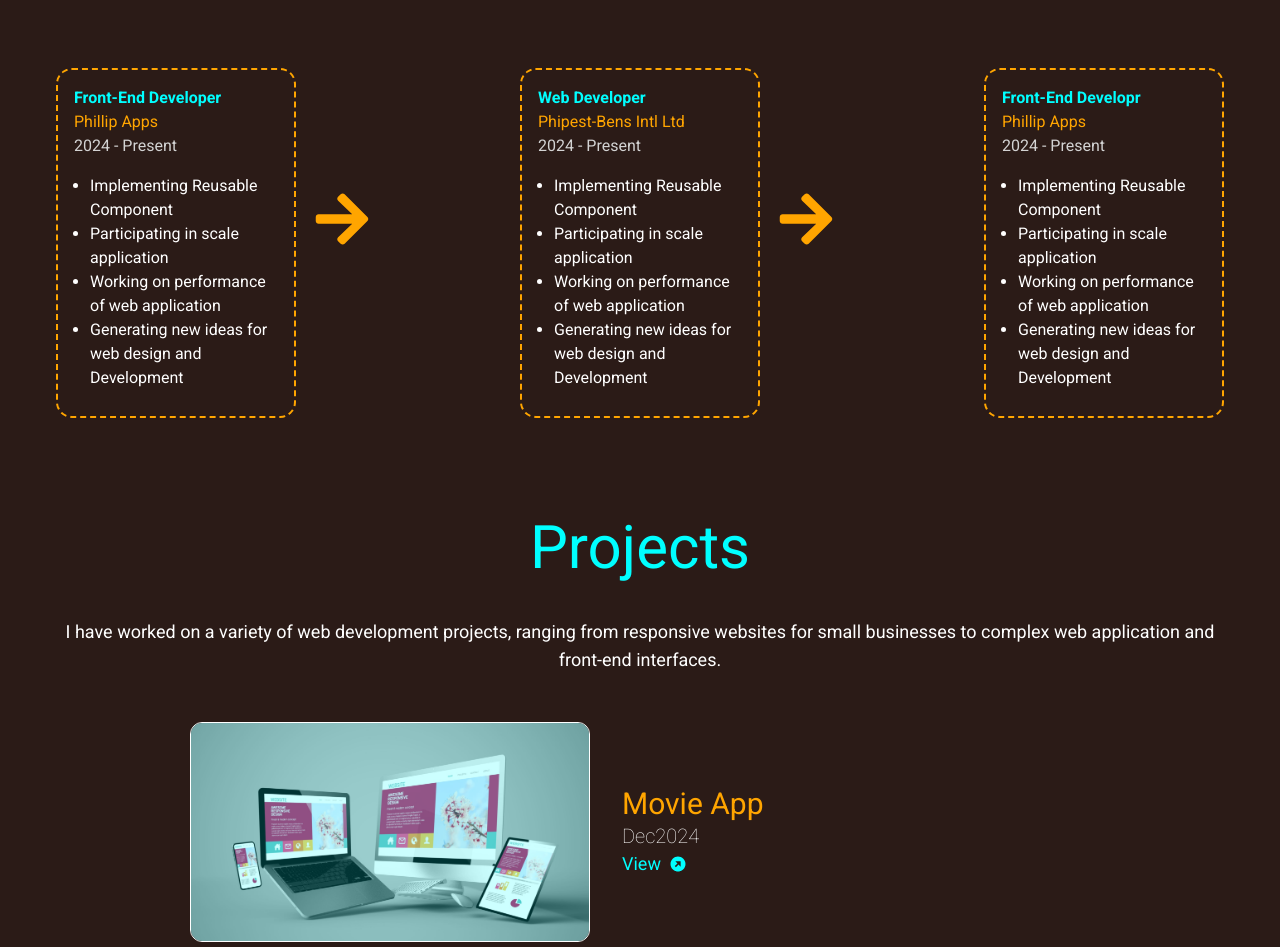
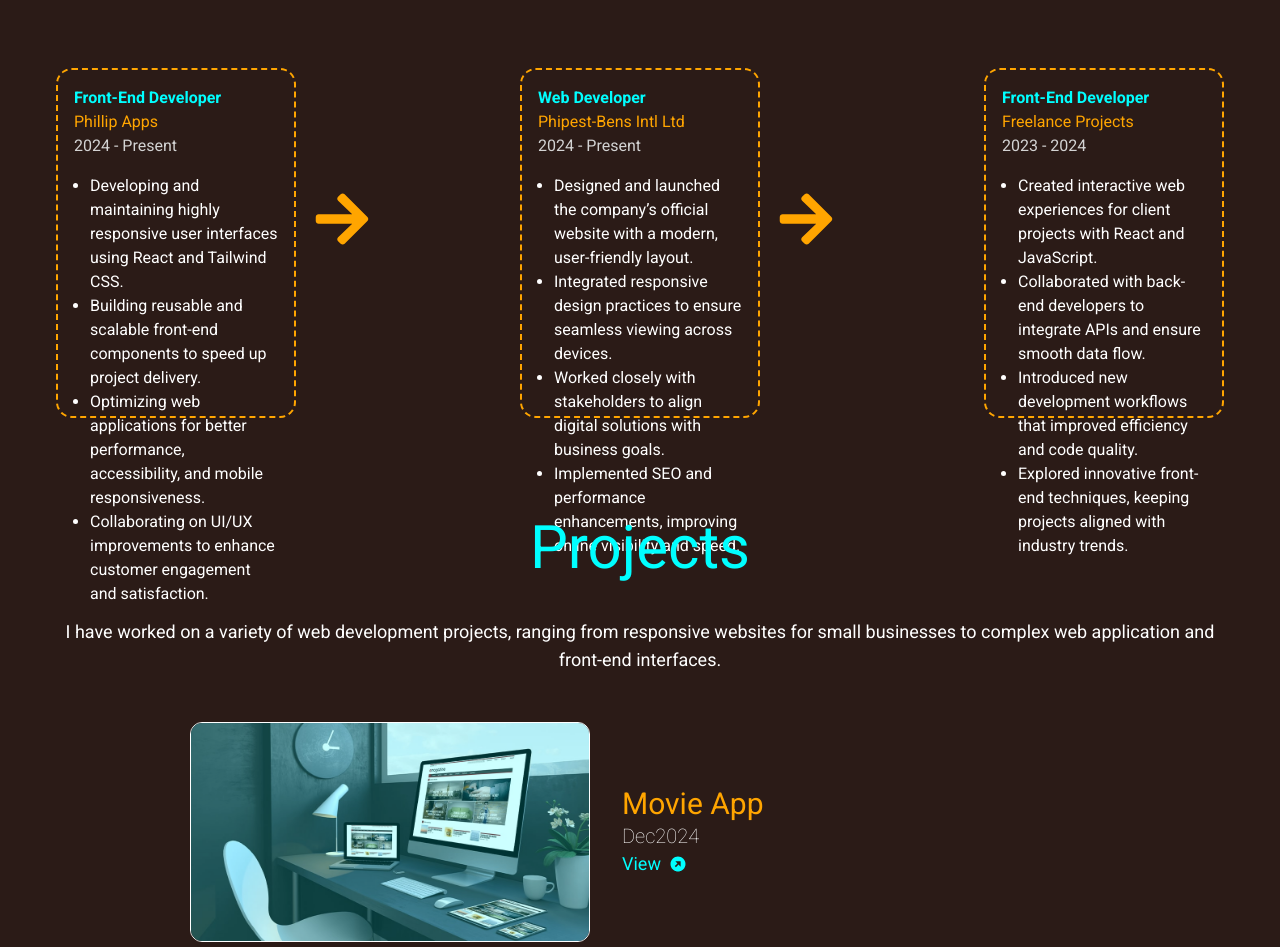
Before and after one commit to IsraelPhillip/1st-Original-Portfolio, a React (Vite) app: page / in a window 1280 px wide. Shown: the part 2940-3887 px from the top of the page. Built offline with nearby package versions, Linux system fonts and the light colour scheme.

Commit message:
updated project descriptions and fixed portfolio sections

```diff
--- a/src/components/AboutMeSection/AboutMeText.jsx
+++ b/src/components/AboutMeSection/AboutMeText.jsx
@@ -7,7 +7,11 @@ const AboutMeText = () => {
         <p className='text-white break-words text-ellipsis whitespace-normal overflow-hidden'>I'm a dedicated and detail-oriented web developer focused on crafting modern, responsive, and user-centric websites. I specialize in React, Tailwind CSS, and JavaScript, combining clean UI/UX with optimized performance. From landing pages to full-scale web applications, I deliver pixel-perfect interfaces and smooth user experiences — built with scalable, maintainable code.
 
 </p>
-<button className='border border-orange rounded-full py-2 px-4 items-center text-lg flex mt-10 hover:bg-orange transition-full duration-500 md:self-start sm:self-center cursor-pointer text-white hover:text-cyan'>My Projects</button>
+
+<div id='contact' >
+<button  className='border border-orange rounded-full py-2 px-4 items-center text-lg flex mt-10 hover:bg-orange transition-full duration-500 md:self-start sm:self-center cursor-pointer text-white hover:text-cyan'>Hire Me</button>
+
+</div>
 
     </div>
   )
--- a/src/components/ExperienceSection/AllExperience.jsx
+++ b/src/components/ExperienceSection/AllExperience.jsx
@@ -8,10 +8,10 @@ const experiences = [
     company: "Phillip Apps",
     date: "2024 - Present",
     responsibilities: [
-      "Implementing Reusable Component",
-      "Participating in scale application",
-      "Working on performance of web application",
-      "Generating new ideas for web design and Development",
+      "Developing and maintaining highly responsive user interfaces using React and Tailwind CSS.",
+      "Building reusable and scalable front-end components to speed up project delivery.",
+      "Optimizing web applications for better performance, accessibility, and mobile responsiveness.",
+      "Collaborating on UI/UX improvements to enhance customer engagement and satisfaction."
     ],
   },
   {
@@ -19,23 +19,24 @@ const experiences = [
     company: "Phipest-Bens Intl Ltd",
     date: "2024 - Present",
     responsibilities: [
-      "Implementing Reusable Component",
-      "Participating in scale application",
-      "Working on performance of web application",
-      "Generating new ideas for web design and Development",
+      "Designed and launched the company’s official website with a modern, user-friendly layout.",
+      "Integrated responsive design practices to ensure seamless viewing across devices.",
+      "Worked closely with stakeholders to align digital solutions with business goals.",
+      "Implemented SEO and performance enhancements, improving online visibility and speed."
     ],
   },
   {
-    job: "Front-End Developr",
-    company: "Phillip Apps",
-    date: "2024 - Present",
+    job: "Front-End Developer",
+    company: "Freelance Projects",
+    date: "2023 - 2024",
     responsibilities: [
-      "Implementing Reusable Component",
-      "Participating in scale application",
-      "Working on performance of web application",
-      "Generating new ideas for web design and Development",
+      "Created interactive web experiences for client projects with React and JavaScript.",
+      "Collaborated with back-end developers to integrate APIs and ensure smooth data flow.",
+      "Introduced new development workflows that improved efficiency and code quality.",
+      "Explored innovative front-end techniques, keeping projects aligned with industry trends."
     ],
-  },
+  }
+
 ];
 const AllExperience = () => {
   return (
--- a/src/components/Navbar/NavbarBtn.jsx
+++ b/src/components/Navbar/NavbarBtn.jsx
@@ -4,7 +4,7 @@ import { FiArrowDownRight } from "react-icons/fi";
 const NavbarBtn = () => {
   return (
 
-    <a href="">
+    <a href="https://drive.google.com/file/d/1OLEWG67VC098GQv9s19suOt6mE8x1ot6/view?usp=drive_link">
     <button className="px-4 py-2 rounded-full text-xl font-bold text-white cursor-pointer border-cyan border flex items-center gap-1 bg-gradient-to-r from-cyan to-orange hover:border-orange hover:shadow-cyanShadow hover:scale-110 transition-all duration-500">
       MY CV
       <div className="hidden sm:block">
--- a/src/components/ProjectSection/ProjectMain.jsx
+++ b/src/components/ProjectSection/ProjectMain.jsx
@@ -13,19 +13,19 @@ const projects=[
         name: 'Movie App',
         year: 'Dec2024',
         align: 'right',
-        image: img1,
-        link: '#'
+        image: img3,
+        link: 'https://movie-app-delta-sand.vercel.app/'
     }, {
         name: 'Phipest Construction',
         year: 'Mar2025',
         align: 'left',
         image: img2,
-        link: '#'
+        link: 'https://construction-website-gilt-ten.vercel.app/'
     }, {
         name: 'Debate_X',
         year: 'Jan2025',
         align: 'right',
-        image: img3,
+        image: img1,
         link: '#'
     }, {
         name: 'Model Fashion',
```
